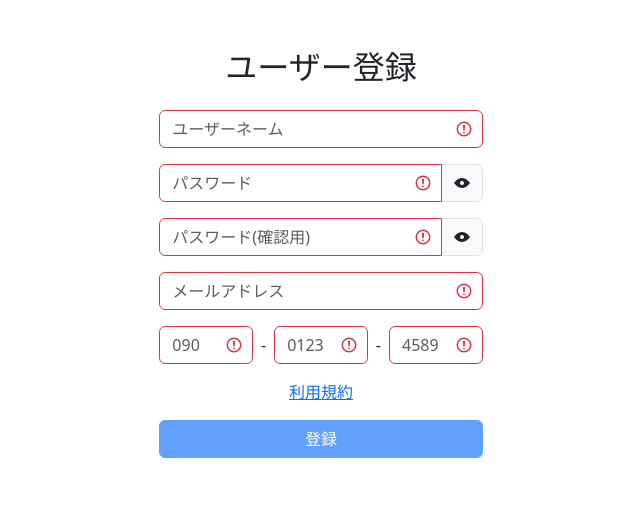
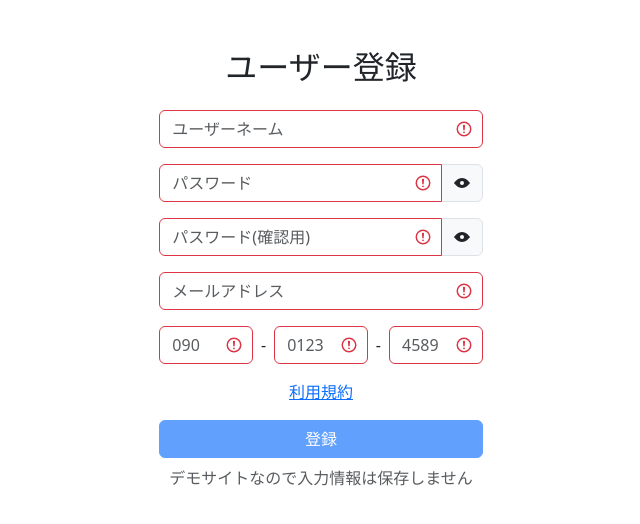
Before and after one commit to cauuchy/vue-input-form, a Vue app: page / in a window 1280 px wide. Shown: the top 524 px of the page, without its empty margins (319-959 px from the left). Built offline with nearby package versions, Linux system fonts and the light colour scheme.

Commit message:
annotation modified

```diff
--- a/src/components/UserForm.vue
+++ b/src/components/UserForm.vue
@@ -104,6 +104,9 @@
       <div class="d-grid">
         <button class="btn btn-primary" :disabled="!isFormValid || !termsAccepted" @click="registerUser">登録</button>
       </div>
+
+      <!-- 注釈 -->
+      <p class="text-muted text-center mt-2">デモサイトなので入力情報は保存しません</p>
     </div>
 
     <!-- OTPポップアップ -->
--- a/src/views/Welcome.vue
+++ b/src/views/Welcome.vue
@@ -21,7 +21,7 @@ const logout = () => {
   // セッションストレージからユーザーネームを削除
   sessionStorage.removeItem('username');
   // 登録画面にリダイレクト
-  window.location.href = `${import.meta.env.BASE_URL}welcome`;
+  window.location.href = `${import.meta.env.BASE_URL}`;
 };
 </script>
 
```
Also changed, not shown: 4 other files (tests, documents, lock files or other folders).
